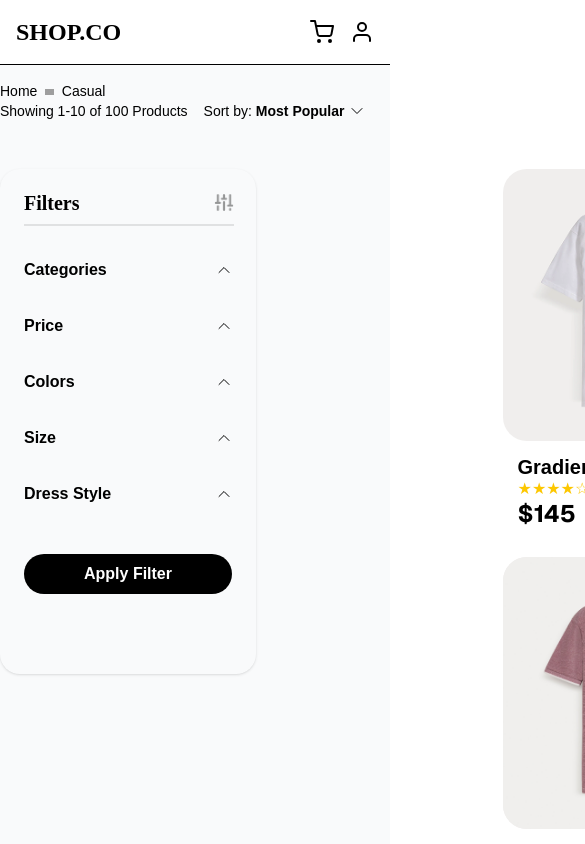
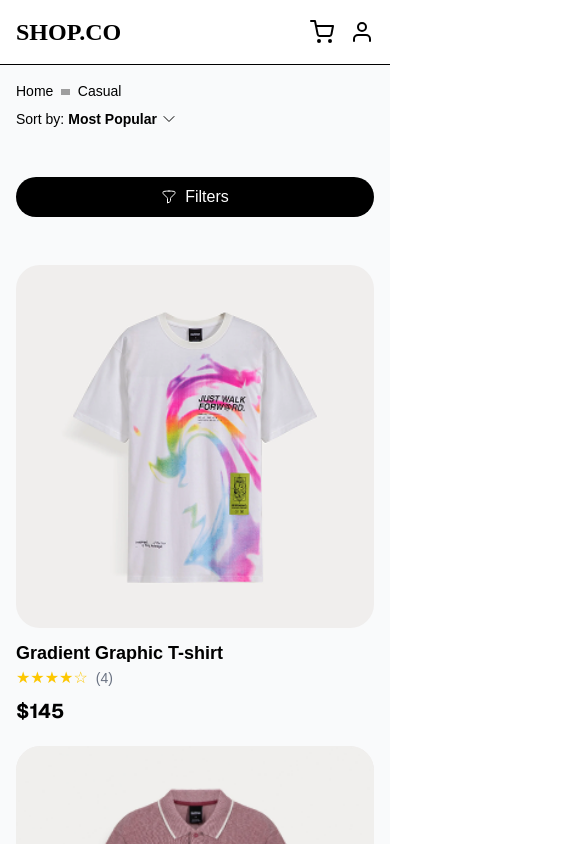
Before and after one commit to umairarshad-dev/E-commerce-Store, a Next.js app: page /shop in a window 390 px wide. Shown: the top 844 px of the page, 585 px wide, since content can reach past the window. Built offline with nearby package versions, Linux system fonts and the light colour scheme; grey boxes are pictures that could not be loaded; a web font is replaced by a local one.

Commit message:
shop page responsive for sm screens

```diff
--- a/src/app/shop/page.tsx
+++ b/src/app/shop/page.tsx
@@ -1,7 +1,7 @@
 'use client';
 import React, { useState } from 'react';
 import { StarIcon } from '@heroicons/react/24/solid';
-import { ChevronRightIcon, ChevronDownIcon } from '@heroicons/react/24/outline';
+import { ChevronRightIcon, ChevronDownIcon, FunnelIcon } from '@heroicons/react/24/outline';
 import Link from 'next/link';
 
 const categories = ['T-shirts', 'Shorts', 'Shirts', 'Hoodie', 'Jeans'];
@@ -13,7 +13,6 @@ const colors = [
   { name: 'blue', code: '#0ea5e9' },
   { name: 'cyan', code: '#06b6d4' },
   { name: 'pink', code: '#ec4899' },
-  // { name: 'white', code: '#fff' },
   { name: 'black', code: '#000' },
 ];
 const sizes = [
@@ -43,12 +42,12 @@ const ProductCard = ({
   image,
 }: Product) => {
   return (
-    <Link href={`/product/${id}`} className="flex flex-col items-center hover:opacity-90 transition-opacity">
-      <div className="relative">
+    <Link href={`/product/${id}`} className="flex flex-col items-center hover:opacity-90 transition-opacity w-full">
+      <div className="relative w-full aspect-square">
         <img
           src={image}
           alt={name}
-          className="w-65 h-68 rounded-3xl bg-[#F0EEED] object-cover"
+          className="w-full h-full rounded-3xl bg-[#F0EEED] object-cover"
         />
         {discount && (
           <div className="absolute top-2 right-2 bg-red-500 text-white text-xs font-bold px-2 py-1 rounded">
@@ -56,9 +55,9 @@ const ProductCard = ({
           </div>
         )}
       </div>
-      <div className="pt-4">
-        <h3 className="text-black font-bold text-xl leading-none tracking-normal align-middle">{name}</h3>
-        <div className="flex items-center">
+      <div className="pt-4 w-full">
+        <h3 className="text-black font-bold text-lg md:text-xl leading-none tracking-normal align-middle line-clamp-2">{name}</h3>
+        <div className="flex items-center mt-1">
           <div className="flex text-yellow-400 mr-2">
             {[...Array(5)].map((_, i) => (
               <span key={i}>
@@ -68,10 +67,10 @@ const ProductCard = ({
           </div>
           <span className="text-gray-500 text-sm">({reviews})</span>
         </div>
-        <div className="w-52 h-8 top-[1480px] left-[415px]">
-          <span className="pr-2 text-black font-sans font-bold text-2xl leading-none tracking-normal align-middle">${currentPrice}</span>
+        <div className="mt-2">
+          <span className="pr-2 text-black font-sans font-bold text-xl md:text-2xl leading-none tracking-normal align-middle">${currentPrice}</span>
           {originalPrice && (
-            <span className="text-black/40 font-bold text-2xl leading-none tracking-normal align-middle line-through">
+            <span className="text-black/40 font-bold text-xl md:text-2xl leading-none tracking-normal align-middle line-through">
               ${originalPrice}
             </span>
           )}
@@ -172,6 +171,7 @@ const ShopPage = () => {
   const [openSizes, setOpenSizes] = useState(false);
   const [openDressStyle, setOpenDressStyle] = useState(false);
   const [openPrice, setOpenPrice] = useState(false);
+  const [showMobileFilters, setShowMobileFilters] = useState(false);
 
   const handleMinChange = (e: React.ChangeEvent<HTMLInputElement>) => {
     const newMin = Math.min(Number(e.target.value), price[1] - 1);
@@ -184,36 +184,41 @@ const ShopPage = () => {
 
   return (
     <div className="min-h-screen bg-gray-50">
-
-      <div className=" container mx-auto py-4 flex flex-col md:flex-row md:items-center md:justify-between">
-        <div className="flex items-center gap-2 pr-20">
+      {/* Breadcrumb and Sort */}
+      <div className="container mx-auto px-4 py-4 flex flex-col md:flex-row md:items-center md:justify-between">
+        <div className="flex items-center gap-2 mb-2 md:mb-0">
           <span className="text-sm text-black">Home</span>
-          <img src="/drop-right.png" alt="Shop" className="w-[8.5px] h-[6.5px]  mt-[2px] text-black" />
+          <img src="/drop-right.png" alt="Shop" className="w-[8.5px] h-[6.5px] mt-[2px] text-black" />
           <span className="text-sm text-black flex items-center gap-1">Casual</span>
         </div>
         <div className="flex items-center gap-4">
-          <span className="text-sm text-black">Showing 1-10 of 100 Products</span>
+          <span className="text-sm text-black hidden sm:inline">Showing 1-10 of 100 Products</span>
           <span className="text-sm text-black flex items-center gap-1">Sort by: <span className="font-semibold">Most Popular</span> <ChevronDownIcon className="w-4 h-4 text-black" /></span>
         </div>
       </div>
 
-      <div className="container  mx-auto py-8">
-        <div className="flex gap-8">
-          <div className="w-64 flex-shrink-0  ">
-            <div className="shadow-sm p-6 space-y-8 pb-20 rounded-[20px]   px-[24px] py-[20px] gap-[24px]">
-              <div className="flex items-center justify-between mb-2 w-[210px] h-[27px] ">
+      <div className="container mx-auto px-4 py-8">
+        <div className="flex flex-col md:flex-row gap-8">
+          {/* Mobile filter toggle */}
+          <button
+            className="md:hidden flex items-center justify-center gap-2 bg-black text-white py-2 px-4 rounded-full mb-4"
+            onClick={() => setShowMobileFilters(!showMobileFilters)}
+          >
+            <FunnelIcon className="w-4 h-4" />
+            Filters
+          </button>
+
+          {/* Filters - Hidden on mobile unless toggled */}
+          <div className={`${showMobileFilters ? 'block' : 'hidden'} md:block w-full md:w-64 flex-shrink-0`}>
+            <div className="shadow-sm p-6 space-y-8 pb-20 rounded-[20px] px-[24px] py-[20px] gap-[24px] bg-white">
+              <div className="flex items-center justify-between mb-2 w-full h-[27px]">
                 <span className="font-[Satoshi] font-bold text-[20px] leading-[100%] tracking-[0%] align-middle text-[#000000]">
                   Filters
                 </span>
-                <img
-                  src="/filter.png"
-                  alt="Shop"
-                  className="w-[20px] h-[16.5px] top-[2.63px] left-[1.88px] text-black"
-                />
+                <FunnelIcon className="w-5 h-5 text-black" />
               </div>
 
-              <div className="w-[210px] border-b border-[#0000001A] border-[1px]"></div>
-
+              <div className="w-full border-b border-[#0000001A] border-[1px]"></div>
 
               <div>
                 <button
@@ -229,12 +234,12 @@ const ShopPage = () => {
                   )}
                 </button>
                 {openCategories && (
-                  <div className="space-y-1 w-[216px] h-[160px] gap-[20px]">
+                  <div className="space-y-1 w-full h-auto gap-[20px]">
                     {categories.map((cat) => (
                       <button
                         key={cat}
                         onClick={() => setSelectedCategory(cat)}
-                        className={`flex items-center justify-between font-[Satoshi] font-normal text-[16px] leading-[100%] tracking-[0%] text-[#00000099] w-full px-2 py-1 rounded-md  hover:bg-gray-100 ${selectedCategory === cat ? 'font-bold' : ''}`}
+                        className={`flex items-center justify-between font-[Satoshi] font-normal text-[16px] leading-[100%] tracking-[0%] text-[#00000099] w-full px-2 py-1 rounded-md hover:bg-gray-100 ${selectedCategory === cat ? 'font-bold' : ''}`}
                       >
                         <span>{cat}</span>
                         <ChevronRightIcon className="w-4 h-4 text-black" />
@@ -243,6 +248,7 @@ const ShopPage = () => {
                   </div>
                 )}
               </div>
+
               <div>
                 <button
                   className="flex items-center justify-between w-full mb-2 select-none"
@@ -338,6 +344,7 @@ const ShopPage = () => {
                   </div>
                 )}
               </div>
+
               <div>
                 <button
                   className="flex items-center justify-between w-full mb-2 select-none"
@@ -372,7 +379,6 @@ const ShopPage = () => {
                 )}
               </div>
 
-
               <div>
                 <button
                   className="flex items-center justify-between w-full mb-2 select-none"
@@ -402,10 +408,9 @@ const ShopPage = () => {
                       </button>
                     ))}
                   </div>
-
-
                 )}
               </div>
+
               <div>
                 <button
                   className="flex items-center justify-between w-full mb-2 select-none"
@@ -420,12 +425,12 @@ const ShopPage = () => {
                   )}
                 </button>
                 {openDressStyle && (
-                  <div className="space-y-1 w-[216px] h-[160px] gap-[20px]">
+                  <div className="space-y-1 w-full h-auto gap-[20px]">
                     {dressStyles.map((style) => (
                       <button
                         key={style}
                         onClick={() => setSelectedDressStyle(style)}
-                        className={`flex items-center justify-between font-[Satoshi] font-normal text-[16px] leading-[100%] tracking-[0%] text-[#00000099] w-full px-2 py-1 rounded-md  hover:bg-gray-100 ${selectedDressStyle === style ? 'font-bold' : ''}`}
+                        className={`flex items-center justify-between font-[Satoshi] font-normal text-[16px] leading-[100%] tracking-[0%] text-[#00000099] w-full px-2 py-1 rounded-md hover:bg-gray-100 ${selectedDressStyle === style ? 'font-bold' : ''}`}
                       >
                         <span>{style}</span>
                         <ChevronRightIcon className="w-4 h-4 text-black" />
@@ -434,37 +439,51 @@ const ShopPage = () => {
                   </div>
                 )}
               </div>
-              <button className="w-full bg-black text-white py-2 px-4 rounded-full mt-4 font-semibold">Apply Filter</button>
+
+              <button className="w-full bg-black text-white py-2 px-4 rounded-full mt-4 font-semibold">
+                Apply Filter
+              </button>
             </div>
           </div>
 
+          {/* Products */}
           <div className="flex-1">
-            <div className="grid grid-cols-1 md:grid-cols-2 lg:grid-cols-3 gap-6">
+            <div className="grid grid-cols-1 sm:grid-cols-2 lg:grid-cols-3 gap-6">
               {products.map((product) => (
                 <ProductCard key={product.id} {...product} />
               ))}
             </div>
 
+            {/* Pagination */}
             <div className="mt-10 flex justify-center">
-              <nav className="flex items-center gap-2">
+              <nav className="flex items-center gap-2 flex-wrap justify-center">
                 <button
-                  className="px-4 py-2 rounded-full border text-black disabled:opacity-50"
+                  className="px-3 py-1 sm:px-4 sm:py-2 rounded-full border text-black disabled:opacity-50 text-sm sm:text-base"
                   disabled={page === 1}
                   onClick={() => setPage(page - 1)}
                 >
                   Previous
                 </button>
-                {[1, 2, 3, 4, 5, 6, 7, 8, 9, 10].map((p) => (
+                {[1, 2, 3, 4, 5].map((p) => (
                   <button
                     key={p}
-                    className={`px-4 py-2 rounded-full border text-black ${page === p ? 'bg-black text-white' : ''}`}
+                    className={`px-3 py-1 sm:px-4 sm:py-2 rounded-full border text-black text-sm sm:text-base ${
+                      page === p ? 'bg-black text-white' : ''
+                    }`}
                     onClick={() => setPage(p)}
                   >
                     {p}
                   </button>
                 ))}
+                <span className="px-2 text-black">...</span>
                 <button
-                  className="px-4 py-2 rounded-full border text-black disabled:opacity-50"
+                  className="px-3 py-1 sm:px-4 sm:py-2 rounded-full border text-black text-sm sm:text-base"
+                  onClick={() => setPage(10)}
+                >
+                  10
+                </button>
+                <button
+                  className="px-3 py-1 sm:px-4 sm:py-2 rounded-full border text-black disabled:opacity-50 text-sm sm:text-base"
                   disabled={page === 10}
                   onClick={() => setPage(page + 1)}
                 >
```
Lines whose indentation alone changed are shown as unchanged.
